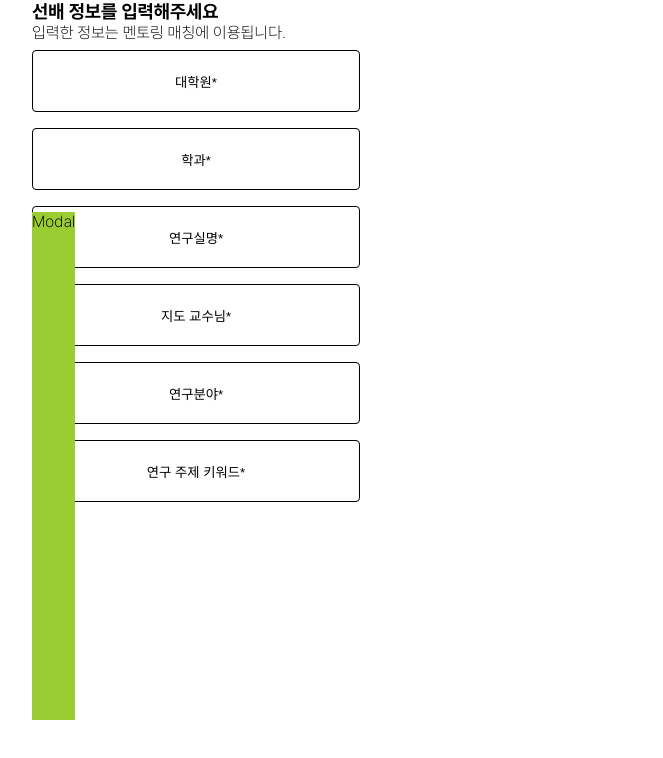
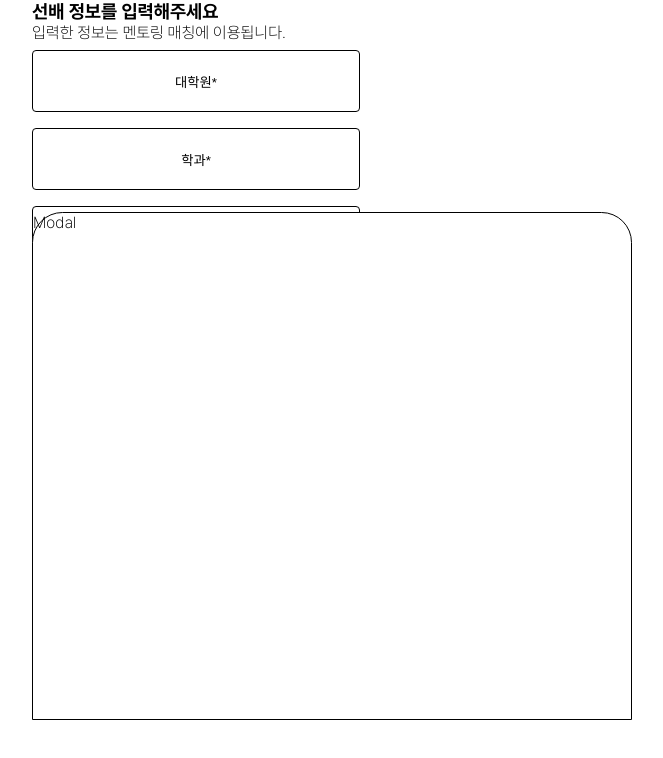
Before and after one commit to WE-ARE-RACCOONS/postgraduate-front, a Next.js app: page /signup/1/common-info/senior-info in a window 1280 px wide. Both pictures are taken after a click on the button "대학원*". Shown: the top 758 px of the page, without its empty margins (308-971 px from the left). Built offline with nearby package versions, Linux system fonts and the light colour scheme.

Commit message:
RAC-159 style: 모달 애니메이션 수정

```diff
--- a/src/app/signup/[socialId]/common-info/senior-info/page.tsx
+++ b/src/app/signup/[socialId]/common-info/senior-info/page.tsx
@@ -21,7 +21,7 @@ function SeniorInfoPage() {
         <ModalBtn btnText="연구 주제 키워드*" modalHandler={modalHandler} />
       </BtnContainer>
       {modal && portalElement
-        ? createPortal(<RiseUpModal />, portalElement)
+        ? createPortal(<RiseUpModal modalHandler={modalHandler} />, portalElement)
         : null}
     </SeniorInfoPageContainer>
   )
--- a/src/components/Modal/RiseUpModal/RiseUpModal.styled.ts
+++ b/src/components/Modal/RiseUpModal/RiseUpModal.styled.ts
@@ -4,24 +4,22 @@ export const ModalBackground = styled.div`
   position: fixed;
   top: 50%;
   transform: translateY(-50%);
-  width: inherit;
-  height: 100%;
+  width: 600px; // 반응형 처리 따로 필요
+  height: 100vh;
+  z-index: 2;
+
+  @media (min-width: 360px) and (max-width: 600px) {
+    width: 360px;
+  }
 
   @keyframes modalAppear {
     from {
-      transform: translateY(50%);
+      top: 45rem;
+      opacity: 0;
     }
     to {
-      transform: translateY(0);
-    }
-  }
-
-  @keyframes modalDisappear {
-    from {
-      transform: translateY(0);
-    }
-    to {
-      transform: translateY(100%);
+      top: 13.25rem;
+      opacity: 1;
     }
   }
 
@@ -31,33 +29,9 @@ export const ModalBackground = styled.div`
     position: absolute;
     top: 13.25rem;
     animation: modalAppear 0.5s ease-out;
-    background-color: yellowgreen;
+    border-radius: 1.9rem 1.9rem 0 0;
+    border: 1px solid #000;
+    z-index: 1;
+    background-color: #fff;
   }
 `
-
-export const ModalContainer = styled.div`
-  @keyframes modalAppear {
-    from {
-      transform: translateY(50%);
-    }
-    to {
-      transform: translateY(0);
-    }
-  }
-
-  @keyframes modalDisappear {
-    from {
-      transform: translateY(0);
-    }
-    to {
-      transform: translateY(100%);
-    }
-  }
-
-  width: 22.5rem;
-  height: 31.75rem;
-  position: fixed;
-  top: 13.25rem;
-  animation: modalAppear 0.5s ease-out;
-  background-color: yellowgreen;
-`
--- a/src/components/Modal/RiseUpModal/RiseUpModal.tsx
+++ b/src/components/Modal/RiseUpModal/RiseUpModal.tsx
@@ -1,9 +1,10 @@
-import { ModalBackground, ModalContainer } from "./RiseUpModal.styled";
+import { ModalBackground } from "./RiseUpModal.styled";
 
-function RiseUpModal() {
+function RiseUpModal({ modalHandler } : { modalHandler: () => void }) {
+
   return(
-    <ModalBackground>
-      <div className="rise-up-modal">Modal</div>
+    <ModalBackground onClick={modalHandler}>
+      <div className='rise-up-modal'>Modal</div>
     </ModalBackground>
   )
 }
```
